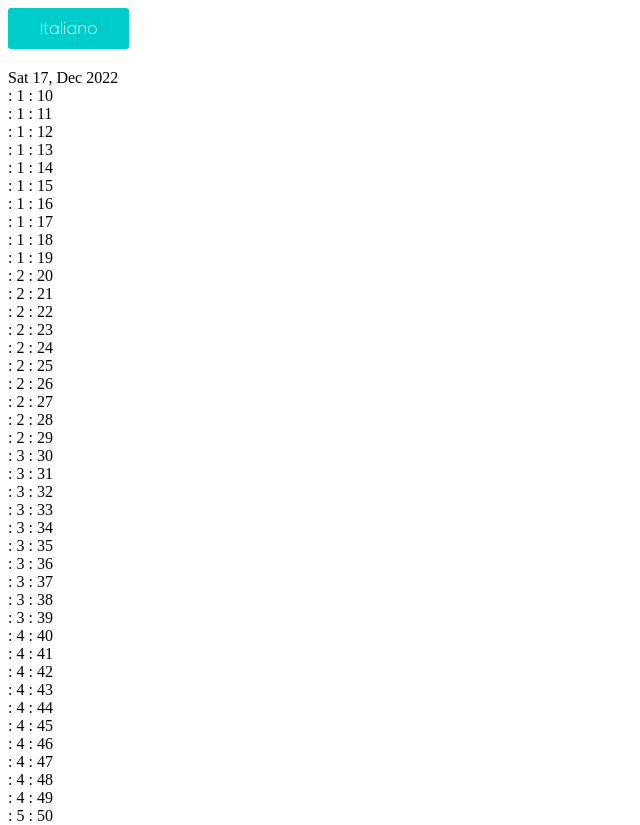
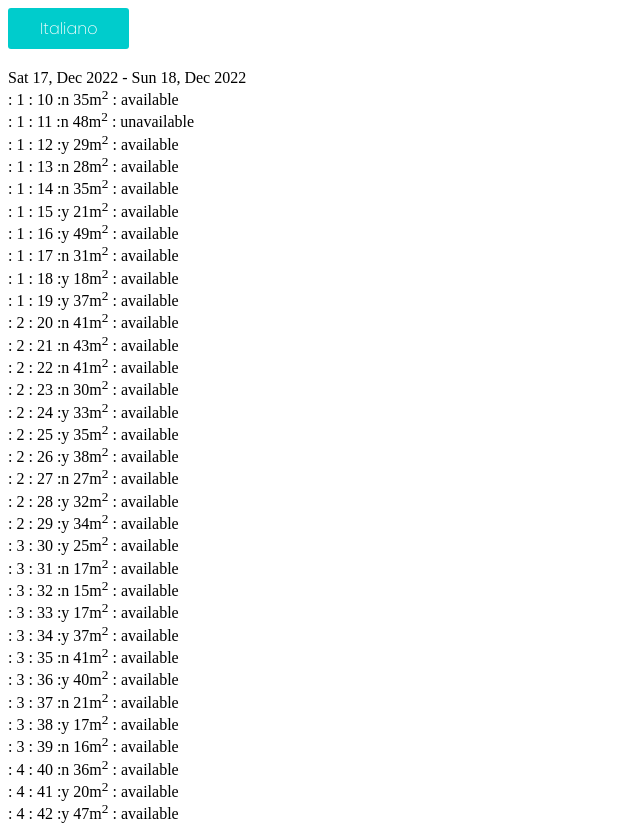
Before and after one commit to mauriziopodda/hotel-rooms-manager, a React (Vite) app: page / in a window 1280 px wide. Shown: the top 825 px of the page, without its empty margins (0-640 px from the left). Built offline with nearby package versions, Linux system fonts and the light colour scheme.

Commit message:
Add availability check

```diff
--- a/src/Manager.tsx
+++ b/src/Manager.tsx
@@ -2,25 +2,21 @@ import React, { FC } from 'react'
 import useTranslator from './hooks/useTranslator'
 import { LanguageSwitcher } from './components/language_switcher'
 import { H2, P } from './components/styled/typography'
-import useRooms from './hooks/useRooms'
 import { PeriodSelector } from './components/period_selector'
+import { RoomsList } from './components/rooms_list'
 
 export type ManagerPropsType = {}
 
 const Manager: FC<ManagerPropsType> = () => {
   const { translations: t } = useTranslator()
-  const { rooms } = useRooms(/*{ floor: 1 }*/)
+
   return (
     <>
       <LanguageSwitcher />
       <H2>{t.applicationTitle}</H2>
       <P>{t.welcomeText}</P>
       <PeriodSelector />
-      {rooms.map((room) => (
-        <div key={room.id}>
-          {t.floor}: {room.floor} {t.roomNumber}: {room.number}
-        </div>
-      ))}
+      <RoomsList />
     </>
   )
 }
--- a/src/atoms/date_format.ts
+++ b/src/atoms/date_format.ts
@@ -1,7 +1,7 @@
 import { atom } from 'jotai'
 import { DateFormatsType, managerConfig } from '../manager.config'
 
-export type PeriodType = { start: Date; end: Date }
+export type PeriodType = { start: string; end: string }
 
 const sessionDatesFormat = localStorage.getItem('datesFormat')
 
--- a/src/atoms/period.ts
+++ b/src/atoms/period.ts
@@ -1,7 +1,7 @@
 import { atom } from 'jotai'
-import { DateFormatsType } from '../manager.config'
+import moment from 'moment'
 
-export type PeriodType = { start: Date; end: Date }
+export type PeriodType = { start: string; end: string }
 
 const sessionPeriod = sessionStorage.getItem('period')
 
@@ -9,7 +9,7 @@ export const periodAtom = atom<PeriodType>(
   sessionPeriod !== null
     ? (JSON.parse(sessionPeriod) as PeriodType)
     : {
-        start: new Date(),
-        end: new Date(),
+        start: moment(new Date()).format('YYYY-MM-DD'),
+        end: moment(new Date()).add(1, 'days').format('YYYY-MM-DD'),
       }
 )
--- a/src/atoms/rooms.ts
+++ b/src/atoms/rooms.ts
@@ -1,5 +1,6 @@
 import { atom } from 'jotai'
 import { z } from 'zod'
+import { PeriodType } from './period'
 
 export const availableAmenities = z.union([
   z.literal('frige'),
@@ -16,6 +17,7 @@ export type RoomType = {
   cleaned: boolean
   area: number
   amenities: AmenitiesType[]
+  occupancy: PeriodType[] | null
 }
 
 export const roomsAtom = atom<RoomType[]>([] as RoomType[])
--- /dev/null
+++ b/src/components/rooms_list.tsx
@@ -0,0 +1,20 @@
+import React, { FC } from 'react'
+import { RoomType } from '../atoms/rooms'
+import useRooms from '../hooks/useRooms'
+import { RoomsListItem } from './rooms_list_item'
+
+type RoomsListPropsType = {
+  floor?: RoomType['number'] | null
+}
+
+export const RoomsList: FC<RoomsListPropsType> = ({ floor }) => {
+  const { rooms } = useRooms(floor ? { floor: floor } : undefined)
+
+  return (
+    <>
+      {rooms.map((room) => (
+        <RoomsListItem key={room.id} room={room} />
+      ))}
+    </>
+  )
+}
--- /dev/null
+++ b/src/components/rooms_list_item.tsx
@@ -0,0 +1,21 @@
+import React, { FC } from 'react'
+import { RoomType } from '../atoms/rooms'
+import useReservation from '../hooks/useReservation'
+import useTranslator from '../hooks/useTranslator'
+
+type RoomsListItemType = {
+  room: RoomType
+}
+export const RoomsListItem: FC<RoomsListItemType> = ({ room }) => {
+  const { translations: t } = useTranslator()
+  const { reservationStatus } = useReservation({
+    roomId: room.id,
+  })
+  return (
+    <div>
+      {t.floor}: {room.floor} {t.roomNumber}: {room.number} {t.cleaned}:
+      {room.cleaned ? 'y' : 'n'} {room.area}m<sup>2</sup> {t.available}:{' '}
+      {reservationStatus}
+    </div>
+  )
+}
--- /dev/null
+++ b/src/hooks/useReservation.ts
@@ -0,0 +1,38 @@
+import { useAtomValue } from 'jotai'
+import { periodAtom } from '../atoms/period'
+import { roomsAtom, RoomType } from '../atoms/rooms'
+import { enumerateDaysBetweenDates } from '../utilities/dates'
+
+export type RoomReservationStatus = 'available' | 'unavailable' | 'unknown'
+
+const useReservation = (options: { roomId: RoomType['id'] }) => {
+  const period = useAtomValue(periodAtom)
+  const rooms = useAtomValue(roomsAtom)
+  const selectedRoom = rooms.find((room) => room.id === options.roomId)
+
+  const occupancy: string[] = []
+  selectedRoom?.occupancy?.map((occupacyPeriods) => {
+    const datesInBetween = enumerateDaysBetweenDates(
+      occupacyPeriods.start,
+      occupacyPeriods.end
+    )
+    datesInBetween.map((date) => occupancy.push(date))
+  })
+
+  const datesInPeriod = enumerateDaysBetweenDates(period.start, period.end)
+
+  const reservationStatus: RoomReservationStatus =
+    datesInPeriod && datesInPeriod.length > 0 && occupancy
+      ? datesInPeriod.some((date) => occupancy.includes(date))
+        ? 'unavailable'
+        : 'available'
+      : 'unknown'
+
+  return {
+    occupancy,
+    reservationStatus,
+    selectedRoom,
+  }
+}
+
+export default useReservation
--- a/src/hooks/useRooms.ts
+++ b/src/hooks/useRooms.ts
@@ -4,10 +4,11 @@ import { roomsAtom, RoomType } from '../atoms/rooms'
 import { getRooms } from '../services/rooms'
 import genericSearch from '../utilities/generic_search'
 
-type RoomFiltersType = Partial<Pick<RoomType, 'floor' | 'number' | 'cleaned'>>
+export type RoomFiltersType = Partial<
+  Pick<RoomType, 'id' | 'floor' | 'number' | 'cleaned'>
+>
 
 const useRooms = (filters?: RoomFiltersType) => {
-  //TODO: implement filters
   const [rooms, setRooms] = useAtom(roomsAtom)
 
   const roomsMemo = useMemo(() => rooms, [rooms])
--- a/src/moked_data/rooms.ts
+++ b/src/moked_data/rooms.ts
@@ -8,6 +8,11 @@ export const rooms: RoomType[] = [
     cleaned: false,
     area: 35,
     amenities: ['frige', 'hair dryer', 'tv'],
+    occupancy: [
+      { start: '2022-12-23', end: '2022-12-31' },
+      { start: '2023-01-15', end: '2023-01-18' },
+      { start: '2023-02-14', end: '2023-02-15' },
+    ],
   },
   {
     id: 'd378700e-33ce-485e-89a7-b6e782c075aa',
@@ -16,6 +21,7 @@ export const rooms: RoomType[] = [
     cleaned: false,
     area: 48,
     amenities: ['frige', 'hair dryer', 'tv'],
+    occupancy: [{ start: '2022-12-01', end: '2022-12-31' }],
   },
   {
     id: 'f6217666-a3bb-4440-9cb2-f015dbf84fdd',
@@ -24,6 +30,7 @@ export const rooms: RoomType[] = [
     cleaned: true,
     area: 29,
     amenities: ['frige', 'hair dryer', 'tv'],
+    occupancy: null,
   },
   {
     id: 'db6333e3-b610-45eb-bc44-6711c1c5c7b1',
@@ -32,6 +39,7 @@ export const rooms: RoomType[] = [
     cleaned: false,
     area: 28,
     amenities: ['frige', 'hair dryer', 'tv'],
+    occupancy: null,
   },
   {
     id: '7c95a222-fd0d-4e7f-ad37-2bacb1b16806',
@@ -40,6 +48,7 @@ export const rooms: RoomType[] = [
     cleaned: false,
     area: 35,
     amenities: ['frige', 'hair dryer', 'tv'],
+    occupancy: null,
   },
   {
     id: 'e29c830f-75d9-492b-b96b-1550d9b187a2',
@@ -48,6 +57,7 @@ export const rooms: RoomType[] = [
     cleaned: true,
     area: 21,
     amenities: ['frige', 'hair dryer', 'tv'],
+    occupancy: null,
   },
   {
     id: 'd9fcacd8-6d71-4810-a52c-7c17ed824a79',
@@ -56,6 +66,7 @@ export const rooms: RoomType[] = [
     cleaned: true,
     area: 49,
     amenities: ['frige', 'hair dryer', 'tv'],
+    occupancy: null,
   },
   {
     id: 'a9343e0b-dd18-4201-86e8-7adedeca34a8',
@@ -64,6 +75,7 @@ export const rooms: RoomType[] = [
     cleaned: false,
     area: 31,
     amenities: ['frige', 'hair dryer', 'tv'],
+    occupancy: null,
   },
   {
     id: 'c4e7fb7f-8bca-4f34-8d8d-187df6b1c315',
@@ -72,6 +84,7 @@ export const rooms: RoomType[] = [
     cleaned: true,
     area: 18,
     amenities: ['frige', 'hair dryer', 'tv'],
+    occupancy: null,
   },
   {
     id: '586fcd5c-95c2-4efe-b4bc-25d67e71c084',
@@ -80,6 +93,7 @@ export const rooms: RoomType[] = [
     cleaned: true,
     area: 37,
     amenities: ['frige', 'hair dryer', 'tv'],
+    occupancy: null,
   },
   {
     id: 'cad3ea4f-9352-4d39-aae2-d43fc332f723',
@@ -88,6 +102,7 @@ export const rooms: RoomType[] = [
     cleaned: false,
     area: 41,
     amenities: ['frige', 'hair dryer', 'tv'],
+    occupancy: null,
   },
   {
     id: '089a8f6b-3fd2-411c-8b19-2ebdd1a4bb71',
@@ -96,6 +111,7 @@ export const rooms: RoomType[] = [
     cleaned: false,
     area: 43,
     amenities: ['frige', 'hair dryer', 'tv'],
+    occupancy: null,
   },
   {
     id: '070949a7-ffac-4d99-b99d-cd4802ee53d7',
@@ -104,6 +120,7 @@ export const rooms: RoomType[] = [
     cleaned: false,
     area: 41,
     amenities: ['frige', 'hair dryer', 'tv'],
+    occupancy: null,
   },
   {
     id: '7fdc2247-76ad-43ac-aa0f-7d6169e396ce',
@@ -112,6 +129,7 @@ export const rooms: RoomType[] = [
     cleaned: false,
     area: 30,
     amenities: ['frige', 'hair dryer', 'tv'],
+    occupancy: null,
   },
   {
     id: '8f3d2757-a121-4b65-ba41-d8ae335bfede',
@@ -120,6 +138,7 @@ export const rooms: RoomType[] = [
     cleaned: true,
     area: 33,
     amenities: ['frige', 'hair dryer', 'tv'],
+    occupancy: null,
   },
   {
     id: '7b4940d9-8f8e-4829-8129-947d862a4eb8',
@@ -128,6 +147,7 @@ export const rooms: RoomType[] = [
     cleaned: true,
     area: 35,
     amenities: ['frige', 'hair dryer', 'tv'],
+    occupancy: null,
   },
   {
     id: 'ee23a2cd-0ffa-40a5-9e4e-c273c58ae9bf',
@@ -136,6 +156,7 @@ export const rooms: RoomType[] = [
     cleaned: true,
     area: 38,
     amenities: ['frige', 'hair dryer', 'tv'],
+    occupancy: null,
   },
   {
     id: 'd337a18f-61f0-4f22-9b32-8c3d7a80c43e',
@@ -144,6 +165,7 @@ export const rooms: RoomType[] = [
     cleaned: false,
     area: 27,
     amenities: ['frige', 'hair dryer', 'tv'],
+    occupancy: null,
   },
   {
     id: '4cce396e-a400-4df7-8088-4eac874173c1',
@@ -152,6 +174,7 @@ export const rooms: RoomType[] = [
     cleaned: true,
     area: 32,
     amenities: ['frige', 'hair dryer', 'tv'],
+    occupancy: null,
   },
   {
     id: '814b4c61-544b-4bb2-b33c-77ad38cf67d7',
@@ -160,6 +183,7 @@ export const rooms: RoomType[] = [
     cleaned: true,
     area: 34,
     amenities: ['frige', 'hair dryer', 'tv'],
+    occupancy: null,
   },
   {
     id: '5a6700c9-65da-424e-9e6d-b0c6fec9c600',
@@ -168,6 +192,7 @@ export const rooms: RoomType[] = [
     cleaned: true,
     area: 25,
     amenities: ['frige', 'hair dryer', 'tv'],
+    occupancy: null,
   },
   {
     id: '2deb8cb8-5276-47ee-a613-f406efa99177',
@@ -176,6 +201,7 @@ export const rooms: RoomType[] = [
     cleaned: false,
     area: 17,
     amenities: ['frige', 'hair dryer', 'tv'],
+    occupancy: null,
   },
   {
     id: '86eb74e1-9a1b-42cf-ac57-5b6d19211bad',
@@ -184,6 +210,7 @@ export const rooms: RoomType[] = [
     cleaned: false,
     area: 15,
     amenities: ['frige', 'hair dryer', 'tv'],
+    occupancy: null,
   },
   {
     id: '9027e14c-3065-4daf-ac80-887a0bfbccb1',
@@ -192,6 +219,7 @@ export const rooms: RoomType[] = [
     cleaned: true,
     area: 17,
     amenities: ['frige', 'hair dryer', 'tv'],
+    occupancy: null,
   },
   {
     id: 'f2589cf1-0ddf-443e-bba0-9acb636f4025',
@@ -200,6 +228,7 @@ export const rooms: RoomType[] = [
     cleaned: true,
     area: 37,
     amenities: ['frige', 'hair dryer', 'tv'],
+    occupancy: null,
   },
   {
     id: 'a7501a9e-62b4-439d-ad7f-4d266c24ee32',
@@ -208,6 +237,7 @@ export const rooms: RoomType[] = [
     cleaned: false,
     area: 41,
     amenities: ['frige', 'hair dryer', 'tv'],
+    occupancy: null,
   },
   {
     id: 'cfded58b-5180-48b8-b55e-a74799c33461',
@@ -216,6 +246,7 @@ export const rooms: RoomType[] = [
     cleaned: true,
     area: 40,
     amenities: ['frige', 'hair dryer', 'tv'],
+    occupancy: null,
   },
   {
     id: '60b5f4e2-da90-4429-a6a1-1193c13245f6',
@@ -224,6 +255,7 @@ export const rooms: RoomType[] = [
     cleaned: false,
     area: 21,
     amenities: ['frige', 'hair dryer', 'tv'],
+    occupancy: null,
   },
   {
     id: '4e924821-550a-4e98-84fb-3376b558eb58',
@@ -232,6 +264,7 @@ export const rooms: RoomType[] = [
     cleaned: true,
     area: 17,
     amenities: ['frige', 'hair dryer', 'tv'],
+    occupancy: null,
   },
   {
     id: '7262039c-a592-4b11-8f62-eacac29ee384',
@@ -240,6 +273,7 @@ export const rooms: RoomType[] = [
     cleaned: false,
     area: 16,
     amenities: ['frige', 'hair dryer', 'tv'],
+    occupancy: null,
   },
   {
     id: 'd086047d-6112-4f60-9c01-2651fe33c52d',
@@ -248,6 +282,7 @@ export const rooms: RoomType[] = [
     cleaned: false,
     area: 36,
     amenities: ['frige', 'hair dryer', 'tv'],
+    occupancy: null,
   },
   {
     id: 'aaba19d5-9f26-4c5c-b6d4-ccb577fba1f2',
@@ -256,6 +291,7 @@ export const rooms: RoomType[] = [
     cleaned: true,
     area: 20,
     amenities: ['frige', 'hair dryer', 'tv'],
+    occupancy: null,
   },
   {
     id: '495efeb1-3054-401d-a007-f4184c1865e5',
@@ -264,6 +300,7 @@ export const rooms: RoomType[] = [
     cleaned: true,
     area: 47,
     amenities: ['frige', 'hair dryer', 'tv'],
+    occupancy: null,
   },
   {
     id: 'd07ac2bf-a6f5-4dec-9380-3294edfccc18',
@@ -272,6 +309,7 @@ export const rooms: RoomType[] = [
     cleaned: true,
     area: 20,
     amenities: ['frige', 'hair dryer', 'tv'],
+    occupancy: null,
   },
   {
     id: '0bfe2b3b-622c-4c8c-8e32-8042c0933ba5',
@@ -280,6 +318,7 @@ export const rooms: RoomType[] = [
     cleaned: true,
     area: 48,
     amenities: ['frige', 'hair dryer', 'tv'],
+    occupancy: null,
   },
   {
     id: 'd26366f5-9a5a-441c-8d8c-e469c1e88edd',
@@ -288,6 +327,7 @@ export const rooms: RoomType[] = [
     cleaned: true,
     area: 40,
     amenities: ['frige', 'hair dryer', 'tv'],
+    occupancy: null,
   },
   {
     id: '0efaeaee-34ba-4684-8b68-2fa444c986f9',
@@ -296,6 +336,7 @@ export const rooms: RoomType[] = [
     cleaned: false,
     area: 17,
     amenities: ['frige', 'hair dryer', 'tv'],
+    occupancy: null,
   },
   {
     id: '45d5440c-69ce-4b8d-83de-006d489501ad',
@@ -304,6 +345,7 @@ export const rooms: RoomType[] = [
     cleaned: false,
     area: 28,
     amenities: ['frige', 'hair dryer', 'tv'],
+    occupancy: null,
   },
   {
     id: '7ce04b9e-3754-4f5c-b378-895f171be776',
@@ -312,6 +354,7 @@ export const rooms: RoomType[] = [
     cleaned: false,
     area: 21,
     amenities: ['frige', 'hair dryer', 'tv'],
+    occupancy: null,
   },
   {
     id: '8dcbd55d-c670-441c-8a95-07144ecb8829',
@@ -320,6 +363,7 @@ export const rooms: RoomType[] = [
     cleaned: true,
     area: 43,
     amenities: ['frige', 'hair dryer', 'tv'],
+    occupancy: null,
   },
   {
     id: 'eb26d1a4-2f06-4154-ab38-214664f4fe01',
@@ -328,6 +372,7 @@ export const rooms: RoomType[] = [
     cleaned: true,
     area: 40,
     amenities: ['frige', 'hair dryer', 'tv'],
+    occupancy: null,
   },
   {
     id: 'aa91d614-0c84-4997-be6a-5238eb0c3207',
@@ -336,6 +381,7 @@ export const rooms: RoomType[] = [
     cleaned: true,
     area: 37,
     amenities: ['frige', 'hair dryer', 'tv'],
+    occupancy: null,
   },
   {
     id: '5fcf3e51-d270-47f2-8ad9-c1df0fa41764',
@@ -344,6 +390,7 @@ export const rooms: RoomType[] = [
     cleaned: true,
     area: 35,
     amenities: ['frige', 'hair dryer', 'tv'],
+    occupancy: null,
   },
   {
     id: '277db95f-becf-4995-95c6-58364711d6bb',
@@ -352,6 +399,7 @@ export const rooms: RoomType[] = [
     cleaned: false,
     area: 18,
     amenities: ['frige', 'hair dryer', 'tv'],
+    occupancy: null,
   },
   {
     id: 'a975366e-95d6-4ebd-9eb5-47f23d7e0f89',
@@ -360,6 +408,7 @@ export const rooms: RoomType[] = [
     cleaned: true,
     area: 15,
     amenities: ['frige', 'hair dryer', 'tv'],
+    occupancy: null,
   },
   {
     id: 'efe03a9d-d6e6-4234-ba23-27a523df8539',
@@ -368,6 +417,7 @@ export const rooms: RoomType[] = [
     cleaned: false,
     area: 15,
     amenities: ['frige', 'hair dryer', 'tv'],
+    occupancy: null,
   },
   {
     id: 'f8fbca5f-cdbd-4f7c-b69c-61a6b07ab292',
@@ -376,6 +426,7 @@ export const rooms: RoomType[] = [
     cleaned: true,
     area: 28,
     amenities: ['frige', 'hair dryer', 'tv'],
+    occupancy: null,
   },
   {
     id: '51483fa5-18e0-4e51-95a7-fdba3ddfe437',
@@ -384,6 +435,7 @@ export const rooms: RoomType[] = [
     cleaned: false,
     area: 21,
     amenities: ['frige', 'hair dryer', 'tv'],
+    occupancy: null,
   },
   {
     id: '3076e4ac-0cc6-43b1-9db3-884ecaaf710d',
@@ -392,6 +444,7 @@ export const rooms: RoomType[] = [
     cleaned: false,
     area: 15,
     amenities: ['frige', 'hair dryer', 'tv'],
+    occupancy: null,
   },
   {
     id: '644f3da6-dc57-4a4e-98b2-1f20ae7c05b0',
@@ -400,6 +453,7 @@ export const rooms: RoomType[] = [
     cleaned: true,
     area: 36,
     amenities: ['frige', 'hair dryer', 'tv'],
+    occupancy: null,
   },
   {
     id: '5a0d04f8-402c-4a23-9d13-23c84cb81349',
@@ -408,6 +462,7 @@ export const rooms: RoomType[] = [
     cleaned: false,
     area: 39,
     amenities: ['frige', 'hair dryer', 'tv'],
+    occupancy: null,
   },
   {
     id: 'c9cf279c-22fd-4c0f-b891-bd85f1c18a24',
@@ -416,6 +471,7 @@ export const rooms: RoomType[] = [
     cleaned: true,
     area: 19,
     amenities: ['frige', 'hair dryer', 'tv'],
+    occupancy: null,
   },
   {
     id: '78499087-43b1-43d4-9c9a-f4c60a6e5513',
@@ -424,6 +480,7 @@ export const rooms: RoomType[] = [
     cleaned: true,
     area: 36,
     amenities: ['frige', 'hair dryer', 'tv'],
+    occupancy: null,
   },
   {
     id: 'bed629d6-e243-41cc-a82e-6d213ced4f13',
@@ -432,6 +489,7 @@ export const rooms: RoomType[] = [
     cleaned: false,
     area: 45,
     amenities: ['frige', 'hair dryer', 'tv'],
+    occupancy: null,
   },
   {
     id: 'b7acfb5d-f714-4b47-a193-a7c4c8cdb71a',
@@ -440,6 +498,7 @@ export const rooms: RoomType[] = [
     cleaned: true,
     area: 36,
     amenities: ['frige', 'hair dryer', 'tv'],
+    occupancy: null,
   },
   {
     id: '2a5d70c1-130e-43ac-827a-99a51ed293e6',
@@ -448,6 +507,7 @@ export const rooms: RoomType[] = [
     cleaned: true,
     area: 18,
     amenities: ['frige', 'hair dryer', 'tv'],
+    occupancy: null,
   },
   {
     id: '0e3da3e1-5269-49bf-9f5a-e9a67e3b6450',
@@ -456,6 +516,7 @@ export const rooms: RoomType[] = [
     cleaned: false,
     area: 21,
     amenities: ['frige', 'hair dryer', 'tv'],
+    occupancy: null,
   },
   {
     id: '7196beac-7c54-485e-849c-861566910fd0',
@@ -464,6 +525,7 @@ export const rooms: RoomType[] = [
     cleaned: false,
     area: 20,
     amenities: ['frige', 'hair dryer', 'tv'],
+    occupancy: null,
   },
   {
     id: '140d19c7-1186-4a91-841a-eeb33f227a8c',
@@ -472,6 +534,7 @@ export const rooms: RoomType[] = [
     cleaned: true,
     area: 49,
     amenities: ['frige', 'hair dryer', 'tv'],
+    occupancy: null,
   },
   {
     id: 'fe0f5c0f-0051-49d0-9762-e1fb54372453',
@@ -480,6 +543,7 @@ export const rooms: RoomType[] = [
     cleaned: true,
     area: 47,
     amenities: ['frige', 'hair dryer', 'tv'],
+    occupancy: null,
   },
   {
     id: '7f8d4b8a-d361-4348-8d02-16a9158cb74f',
@@ -488,6 +552,7 @@ export const rooms: RoomType[] = [
     cleaned: true,
     area: 16,
     amenities: ['frige', 'hair dryer', 'tv'],
+    occupancy: null,
   },
   {
     id: 'e2ba9773-0d2a-4e9a-aeb4-9c39ab818edf',
@@ -496,6 +561,7 @@ export const rooms: RoomType[] = [
     cleaned: false,
     area: 49,
     amenities: ['frige', 'hair dryer', 'tv'],
+    occupancy: null,
   },
   {
     id: '66ea92b0-b3f9-417c-84c3-a769e94216ae',
@@ -504,6 +570,7 @@ export const rooms: RoomType[] = [
     cleaned: true,
     area: 48,
     amenities: ['frige', 'hair dryer', 'tv'],
+    occupancy: null,
   },
   {
     id: 'bbd192ca-6b3d-40ff-8767-67ab4df86876',
@@ -512,6 +579,7 @@ export const rooms: RoomType[] = [
     cleaned: true,
     area: 15,
     amenities: ['frige', 'hair dryer', 'tv'],
+    occupancy: null,
   },
   {
     id: 'fe4d6499-25e2-4e2b-9a45-fc98d078fc66',
@@ -520,6 +588,7 @@ export const rooms: RoomType[] = [
     cleaned: false,
     area: 18,
     amenities: ['frige', 'hair dryer', 'tv'],
+    occupancy: null,
   },
   {
     id: 'ce0ef4b2-e013-4053-bf8b-ed6b1143191b',
@@ -528,6 +597,7 @@ export const rooms: RoomType[] = [
     cleaned: true,
     area: 49,
     amenities: ['frige', 'hair dryer', 'tv'],
+    occupancy: null,
   },
   {
     id: '5691c7ea-a070-4e84-8509-53c7721f863b',
@@ -536,6 +606,7 @@ export const rooms: RoomType[] = [
     cleaned: false,
     area: 24,
     amenities: ['frige', 'hair dryer', 'tv'],
+    occupancy: null,
   },
   {
     id: 'a44fc0e9-29ef-4e1e-a733-41b4b5f8eb6a',
@@ -544,6 +615,7 @@ export const rooms: RoomType[] = [
     cleaned: false,
     area: 49,
     amenities: ['frige', 'hair dryer', 'tv'],
+    occupancy: null,
   },
   {
     id: 'a1fcafe6-b3de-46d1-bf0d-e351d12d5b15',
@@ -552,6 +624,7 @@ export const rooms: RoomType[] = [
     cleaned: true,
     area: 37,
     amenities: ['frige', 'hair dryer', 'tv'],
+    occupancy: null,
   },
   {
     id: '62b5d1f5-4544-44c5-ba4e-fbae89c9e37a',
@@ -560,5 +633,6 @@ export const rooms: RoomType[] = [
     cleaned: false,
     area: 23,
     amenities: ['frige', 'hair dryer', 'tv'],
+    occupancy: null,
   },
 ]
--- a/src/services/rooms.ts
+++ b/src/services/rooms.ts
@@ -3,6 +3,6 @@ import { rooms } from '../moked_data/rooms'
 
 export const getRooms = async () => {
   return new Promise<RoomType[]>((resolve) => {
-    setTimeout(() => resolve(rooms), 1000)
+    setTimeout(() => resolve(rooms), 0)
   })
 }
--- /dev/null
+++ b/src/utilities/dates.ts
@@ -0,0 +1,18 @@
+import moment from 'moment'
+
+export const enumerateDaysBetweenDates = (
+  startDate: string,
+  endDate: string
+) => {
+  var dates = []
+
+  var currDate = moment(startDate).startOf('day')
+  var lastDate = moment(endDate).startOf('day')
+
+  while (currDate.diff(lastDate) < 0) {
+    dates.push(currDate.format('YYYY-MM-DD'))
+    currDate.add(1, 'days')
+  }
+
+  return dates
+}
```
